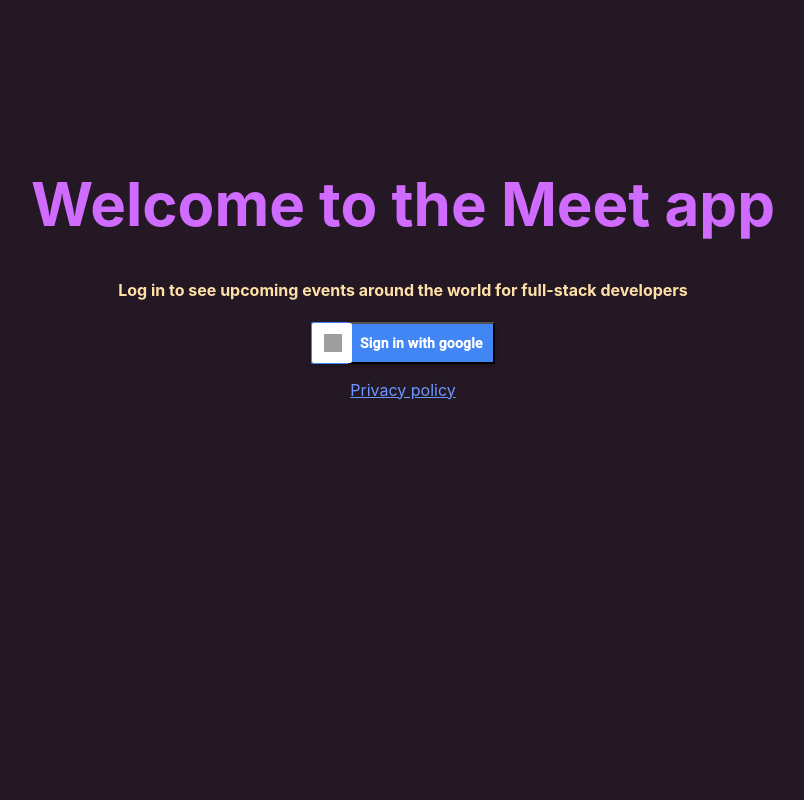
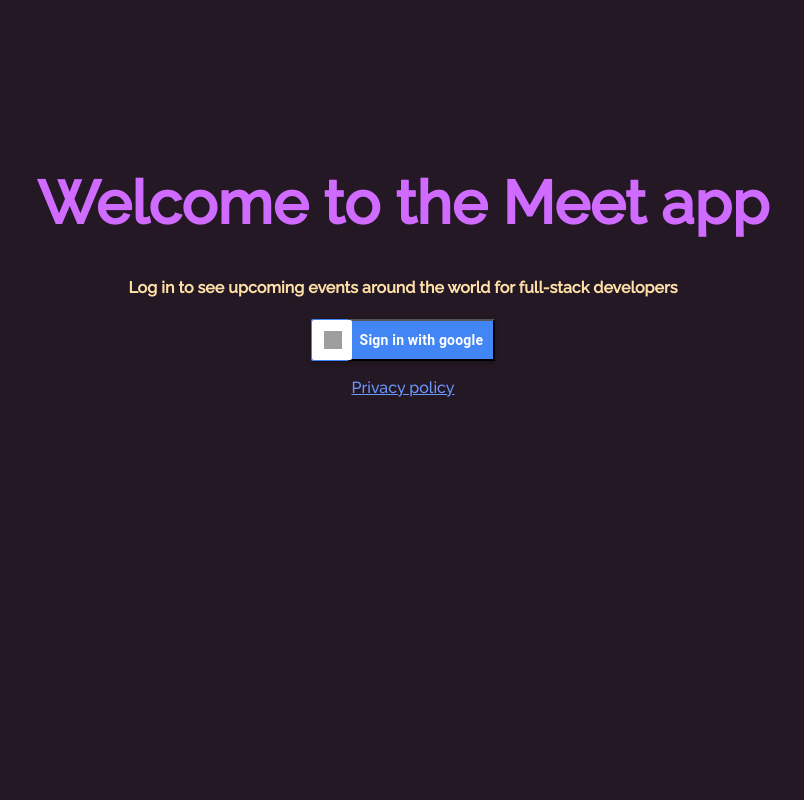
Before and after one commit to BJaguar71/MeetApp, a React (Create React App) app: page / in a window 1280 px wide. Shown: the top 800 px of the page, without its empty margins (237-1041 px from the left). Built offline with nearby package versions, Linux system fonts and the light colour scheme; grey boxes are pictures that could not be loaded; what atatus-spa would draw is missing.

Commit message:
updated fonts

```diff
--- a/public/index.html
+++ b/public/index.html
@@ -3,6 +3,10 @@
   <head>
     <meta charset="utf-8" />
     <link rel="icon" href="/public/meeting-meet-svgrepo-com.svg" />
+    <!-- fonts -->
+    <link rel="preconnect" href="https://fonts.googleapis.com">
+    <link rel="preconnect" href="https://fonts.gstatic.com" crossorigin>
+    <link href="https://fonts.googleapis.com/css2?family=Raleway:wght@500&display=swap" rel="stylesheet">
     <meta name="viewport" content="width=device-width, initial-scale=1" />
     <meta name="theme-color" content="#dbd2db" />
     <meta name="description" content="Web site created using create-react-app" />
--- a/public/privacy.html
+++ b/public/privacy.html
@@ -4,6 +4,9 @@
 <head>
   <title>Meet Privacy Policy</title>
   <meta charset="utf-8">
+  <link rel="preconnect" href="https://fonts.googleapis.com">
+  <link rel="preconnect" href="https://fonts.gstatic.com" crossorigin>
+  <link href="https://fonts.googleapis.com/css2?family=Raleway:wght@500&display=swap" rel="stylesheet">
 
   <style>
     * {
--- a/src/App.css
+++ b/src/App.css
@@ -1,4 +1,6 @@
-@import url(https://fonts.googleapis.com/css?family=Roboto:500);
+@import url('https://fonts.googleapis.com/css2?family=Raleway:wght@500&display=swap');
+
+
 
 html {
   background-color: #3f2c3f;
@@ -38,18 +40,21 @@
   font-weight: bold;
   color: white;
   text-align: center;
+  font-family: 'Raleway', sans-serif;
 }
 
 p.numberOfCity {
   font-size: 20px;
   font-weight: bold;
   color: white;
+  font-family: 'Raleway', sans-serif;
 }
 h1 {
   font-size: 60px;
   font-weight: bold;
   color: #ffef8a;
   text-align: center;
+  font-family: 'Raleway', sans-serif;
 }
 .city {
   border-radius: 10px;
@@ -153,6 +158,7 @@
   position: relative;
   color: #ffef8a;
   background-color: #616161;
+  font-family: 'Raleway', sans-serif;
 }
 
 a.link {
@@ -185,6 +191,7 @@
   padding: 10px;
   text-decoration: none;
   transition: opacity 0.5s;
+  font-family: 'Raleway', sans-serif;
 }
 
 .logout:hover:focus {
--- a/src/WelcomeScreen.css
+++ b/src/WelcomeScreen.css
@@ -72,13 +72,16 @@
 a.privacy-policy {
   color: #6b97ff;
   text-align: center;
+  font-family: 'Raleway', sans-serif;
 }
 h1.welcome {
   color: #d06bff;
   text-align: center;
+  font-family: 'Raleway', sans-serif;
 }
 
 h4 {
   color: #ffe1a8;
   text-align: center;
+  font-family: 'Raleway', sans-serif;
 }
--- a/static-site-test/test-auth-server.html
+++ b/static-site-test/test-auth-server.html
@@ -4,6 +4,10 @@
     <meta charset="UTF-8" />
     <meta http-equiv="X-UA-Compatible" content="IE=edge" />
     <meta name="viewport" content="width=device-width, initial-scale=1.0" />
+    <link rel="preconnect" href="https://fonts.googleapis.com">
+    <!-- fonts -->
+    <link rel="preconnect" href="https://fonts.gstatic.com" crossorigin>
+    <link href="https://fonts.googleapis.com/css2?family=Raleway:wght@500&display=swap" rel="stylesheet">
     <title>Test Auth Server</title>
   </head>
   <body>
```
